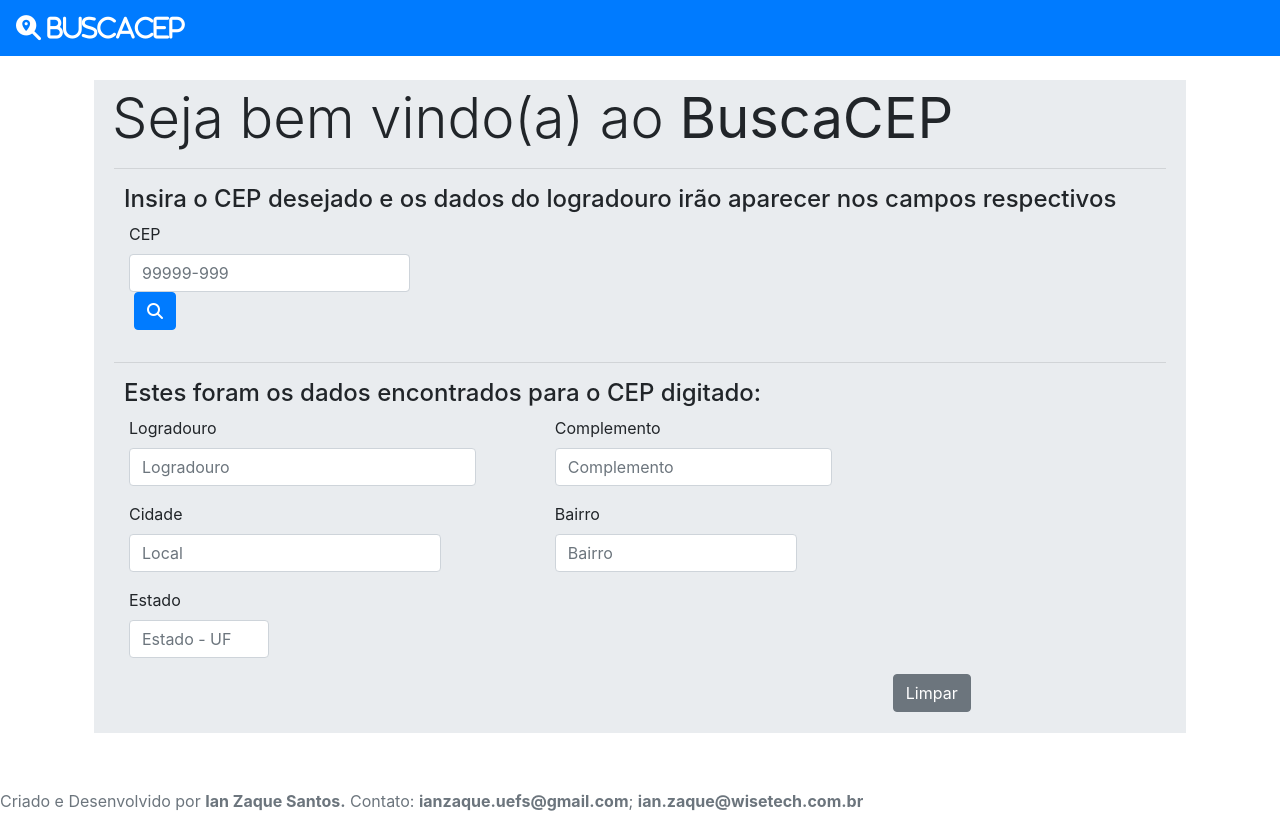
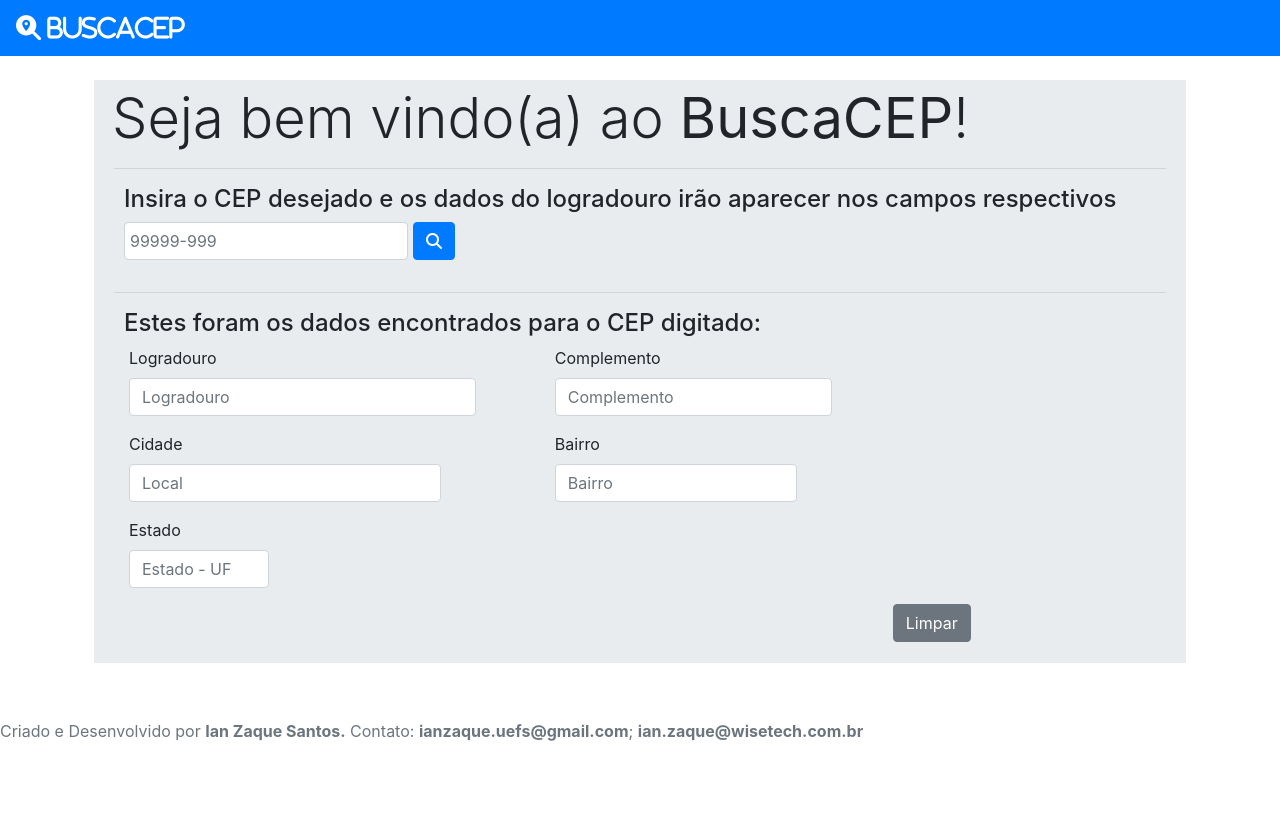
Before and after one commit to ian-zaque/buscaCep-wise, a plain HTML site: page index.html in a window 1280 px wide. Drawn offline with nearby package versions, Linux system fonts and the light colour scheme.

Commit message:
Update index.html

```diff
--- a/index.html
+++ b/index.html
@@ -15,14 +15,14 @@
 <body>
     <div class="bg-white">
         <nav class="navbar navbar-expand-lg navbar-light bg-primary ">
-            <a class="navbar-brand text-white">
+            <a href="index.html" class="navbar-brand text-white">
                 <i class="fas fa-search-location fa-lg">  BuscaCEP</i>
             </a>
         </nav>
 
         <div class="container p-4" onmouseclick="mascara();">
             <div class="jumbotron jumbotron-fluid" style="padding: 5px 5px 5px 5px">
-                <p class="h3 display-4 ml-2 mb-3 pad">Seja bem vindo(a) ao <strong>BuscaCEP</strong></p>
+                <p class="h3 display-4 ml-2 mb-3 pad">Seja bem vindo(a) ao <strong>BuscaCEP</strong>!</p>
                     <div class="container-fluid" id="idContainer">
                     <hr>
                         <form>
@@ -30,14 +30,11 @@
                             <p class="h4">Insira o CEP desejado e os dados do logradouro irão aparecer nos campos respectivos</p>
                                 <div class="form-group col-10">
                                     <div class="form-row">
-                                        <div class="col">
-                                            <label for="idCep">CEP</label>
-                                            <input id="idCep" onclick="mascara();" type="numeric" class="form-control col-4 val" v-model:value="cep" minlength="9"
-                                                    maxlength="9" placeholder="99999-999">
-                                            <button type="button" onclick="checaCep();" class="btn btn-primary" style="margin-left: 5px;">
-                                                    <i class="fa fa-search" aria-hidden="false"></i>
-                                            </button>
-                                        </div>
+                                        <input id="idCep" onclick="mascara();" type="numeric" class="form-control col-4 val" v-model:value="cep"
+                                                minlength="9" maxlength="9" placeholder="99999-999">
+                                        <button type="button" onclick="checaCep();" class="btn btn-primary" style="margin-left: 5px;">
+                                                <i class="fa fa-search" aria-hidden="false"></i>
+                                        </button>
                                     </div>
                                 </div>
                         </div>
@@ -111,8 +108,13 @@ function mascara(){
 
 function checaCep(){
     let cep = document.getElementById('idCep').value;
-    console.log(cep);
-    if(cep != "" && cep.indexOf('-')!=-1){
+    //console.log(cep);
+
+    if(cep.length < 9 || cep.length > 9){
+        return alertaErro();
+    }
+
+    if(cep != "" && cep.indexOf('-')!=-1 && cep.length == 9){
         cep=cep.replace('-','');
         requisitaXml(cep,'http://viacep.com.br/ws/');
     }
@@ -123,13 +125,10 @@ function requisitaXml(cep,link){
     let xml = new XMLHttpRequest();
     xml.open('GET',link,true);
     xml.onreadystatechange = function(){
-        if(xml.statusText=='400'){
-            return alertaErro();
-        }
-        if(xml.readyState==4 && xml.status==200) {          //SE for XMLRequest obteve sucesso
-            console.log(xml.responseText);
+        if(xml.readyState==4 && xml.status==200) {          //Se XMLRequest obteve sucesso
+            //console.log(xml.responseText);
             let dados = JSON.parse(xml.responseText);       //Converte em Object
-            console.log(dados);
+            //console.log(dados);
             dadosCep(dados);                                    //Joga no Vue
         }
     }
```
